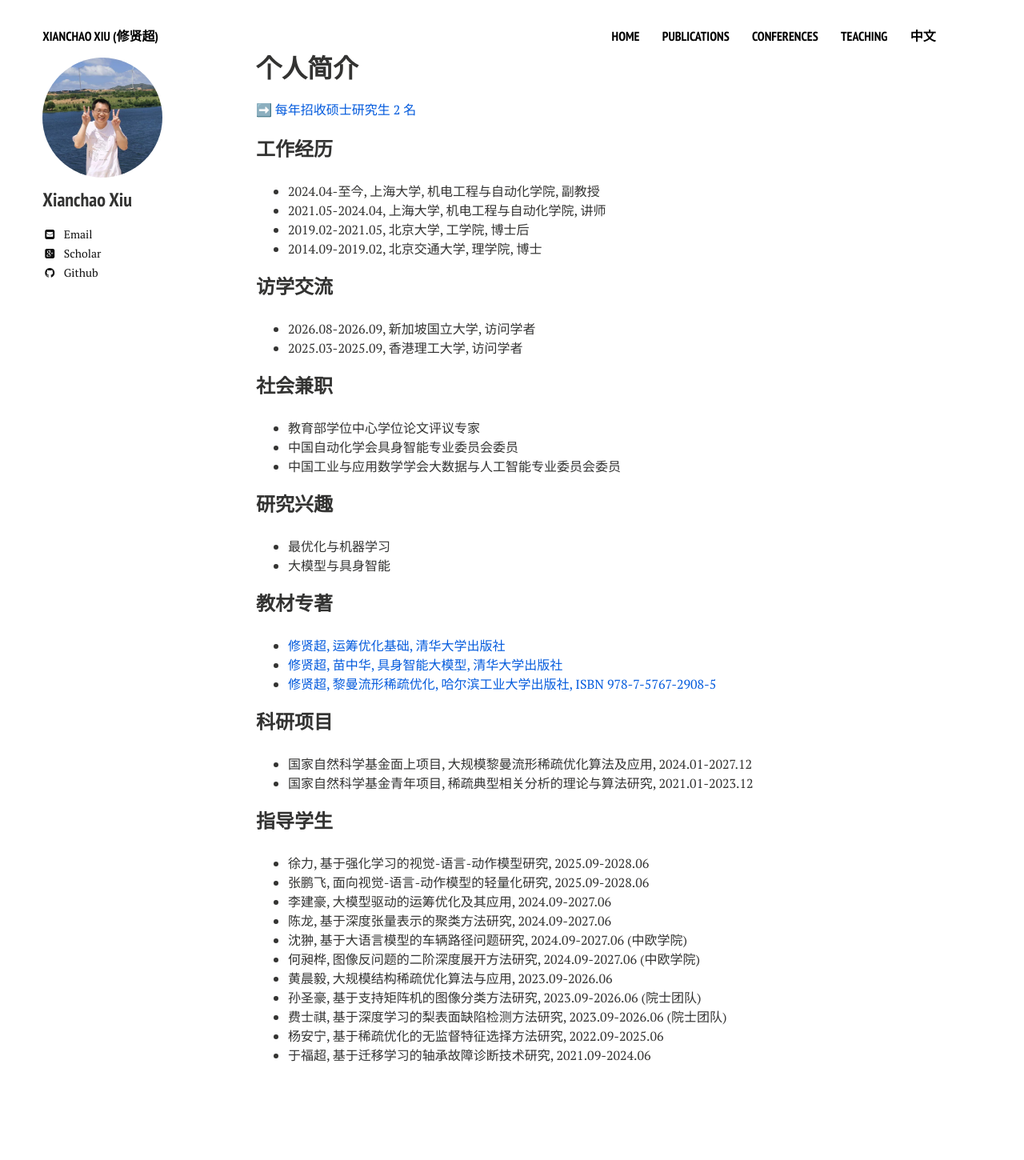
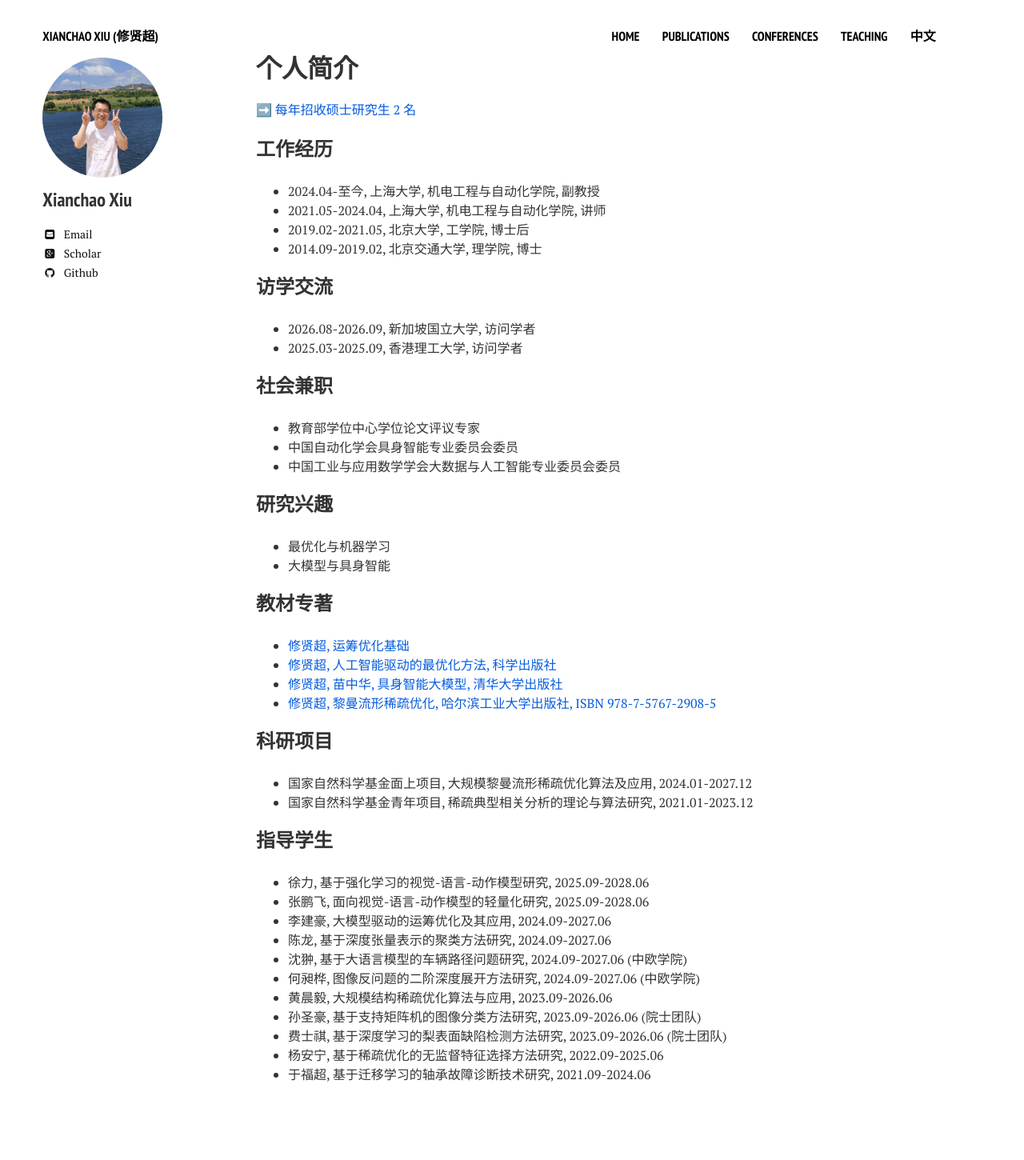
Before and after one commit to xianchaoxiu/xianchaoxiu.github.io, a Jekyll site: the page built from chinese/index.md, in a window 1280 px wide. Shown: the whole page at 80% size. Built offline with Jekyll 4.4.1, drawn with Linux system fonts in a browser that asks for light colours; nearby versions of some CDN libraries; before the commit the page ends 1426 px from its top, so only the background shows below that.

Commit message:
Update index.md

```diff
--- a/chinese/index.md
+++ b/chinese/index.md
@@ -34,7 +34,8 @@ share: false
 
 
 ### 教材专著
-* <a href="https://xianchaoxiu.github.io/chinese/book/ORO/" class="textlink" target="_blank">修贤超, 运筹优化基础, 清华大学出版社   </a> <br>
+* <a href="https://xianchaoxiu.github.io/chinese/book/ORO/" class="textlink" target="_blank">修贤超, 运筹优化基础   </a> <br>
+* <a href="https://xianchaoxiu.github.io/chinese/book/ORO/" class="textlink" target="_blank">修贤超, 人工智能驱动的最优化方法, 科学出版社   </a> <br>
 * <a href="https://xianchaoxiu.github.io/chinese/book/VLA/" class="textlink" target="_blank">修贤超, 苗中华, 具身智能大模型, 清华大学出版社  </a> <br>
 * <a href="https://xianchaoxiu.github.io/chinese/book/OPT/" class="textlink" target="_blank">修贤超, 黎曼流形稀疏优化, 哈尔滨工业大学出版社, ISBN 978-7-5767-2908-5 </a> <br>
 
```
